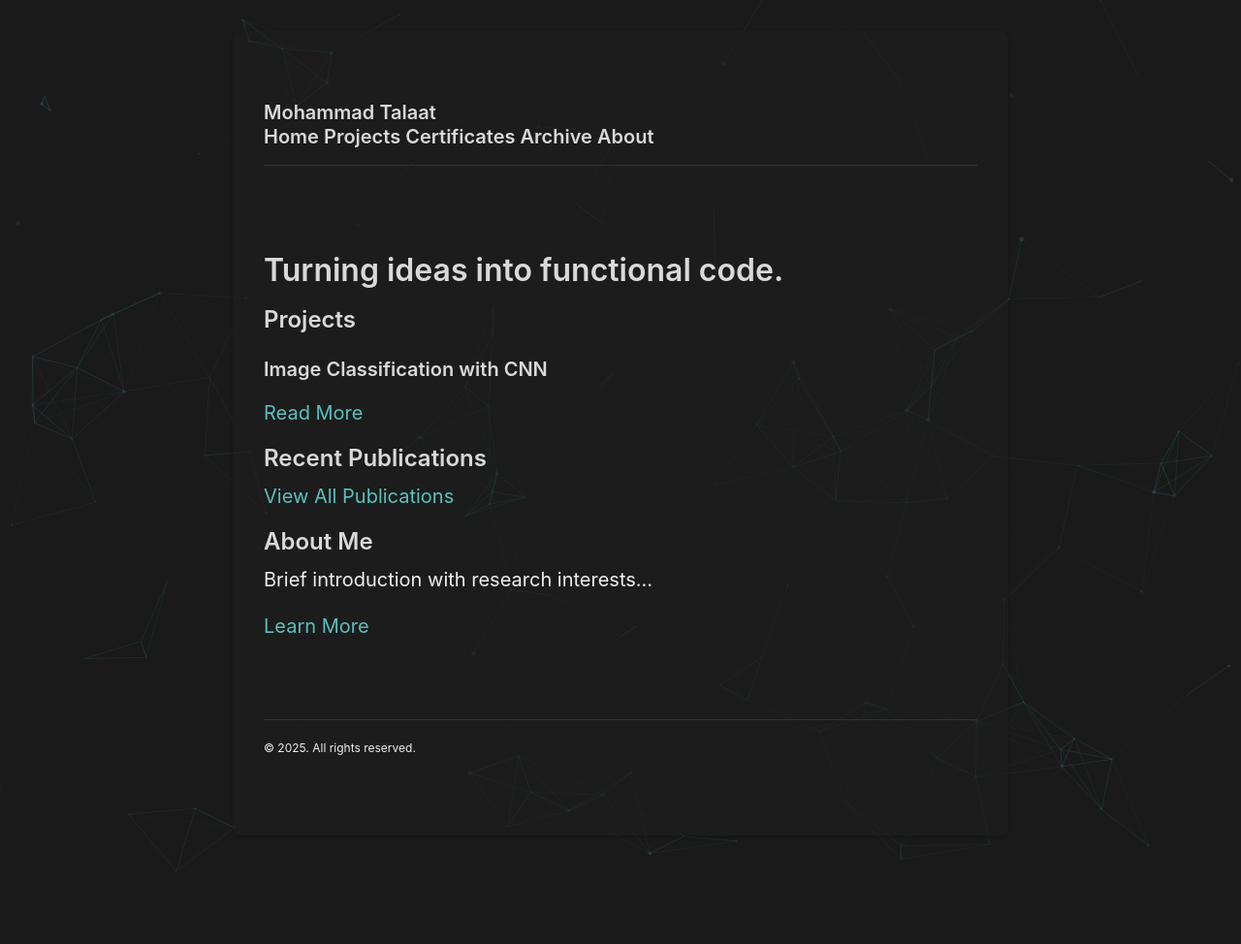
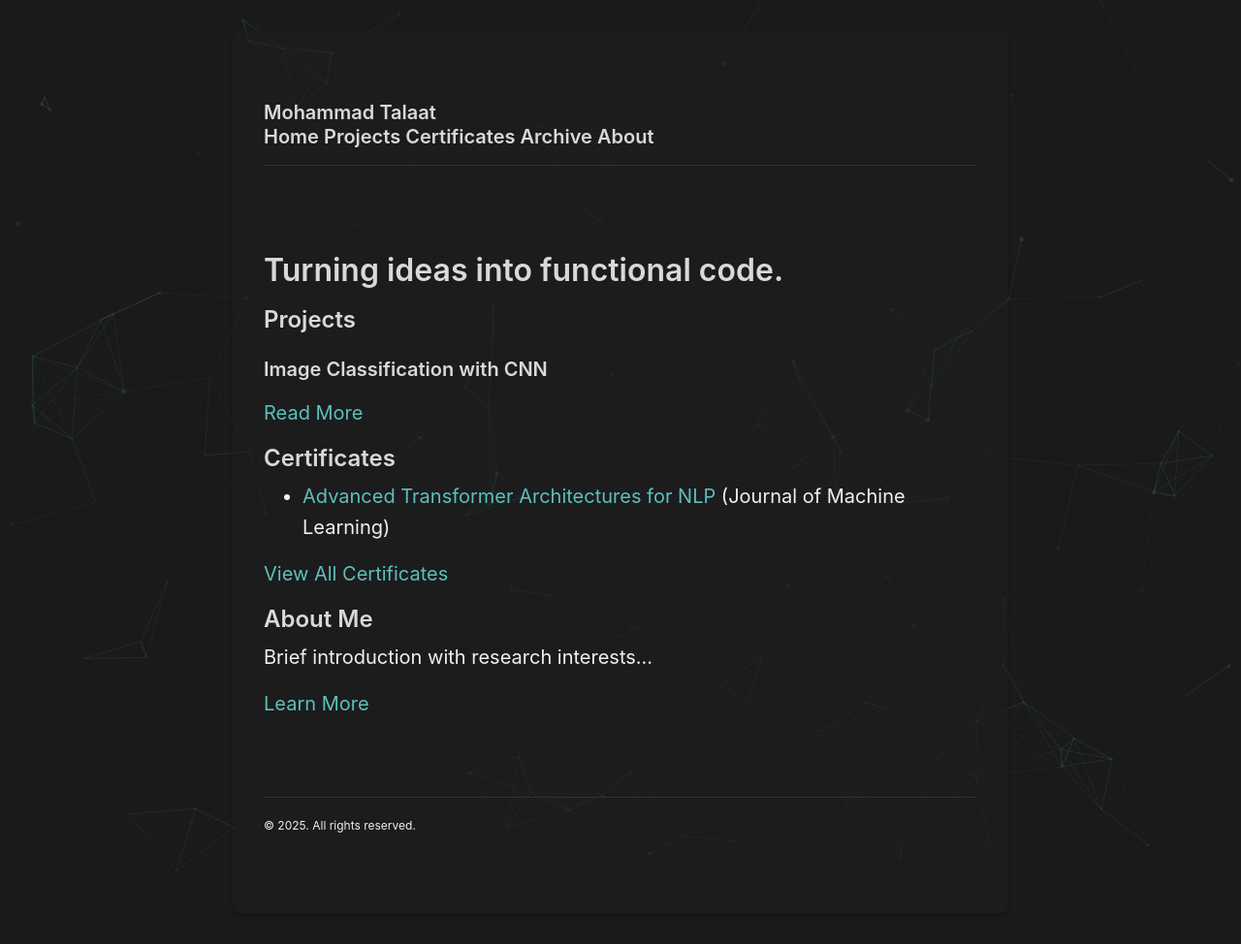
Before and after one commit to Mohammad-Talaat7/Mohammad-Talaat7.github.io, a Jekyll site: the page built from index.markdown, in a window 1280 px wide. Shown: the whole page at 97% size. Built offline with Jekyll 4.4.1, drawn with Linux system fonts in a browser that asks for light colours; the list of posts is cut into pages by our own code; before the commit the page ends 900 px from its top, so only the background shows below that.

Commit message:
adding certificates section

```diff
--- a/_config.yml
+++ b/_config.yml
@@ -1,6 +1,6 @@
 # Setup
 title: Mohammad Talaat
-description: Research portfolio showcasing machine learning projects and publications
+description: Research portfolio showcasing machine learning projects and certificates
 url: https://mohammad-talaat7.github.io/
 paginate: 1
 baseurl: ""
@@ -40,7 +40,7 @@ author:
 # Custom vars
 version: 3.0.0
 
-# Collections for projects and publications
+# Collections for projects and certificates
 collections:
   projects:
     output: true
@@ -61,3 +61,11 @@ defaults:
       type: "certificates"
     values:
       layout: "post"
+
+# Navbar page list
+nav:
+  - title: Blog
+    url: /archive
+
+  - title: About
+    url: /about
--- a/index.markdown
+++ b/index.markdown
@@ -19,12 +19,12 @@ subtitle: Mohammad Talaat
   </div>
 </section>
 
-## Recent Publications
-{% for pub in site.publications limit:3 %}
-- [{{ pub.title }}]({{ pub.url }}) ({{ pub.venue }})
+## Certificates
+{% for cert in site.certificates limit:3 %}
+- [{{ cert.title }}]({{ cert.url }}) ({{ cert.venue }})
 {% endfor %}
 
-[View All Publications](/archive)
+[View All Certificates](/archive)
 
 ## About Me
 Brief introduction with research interests...
```
